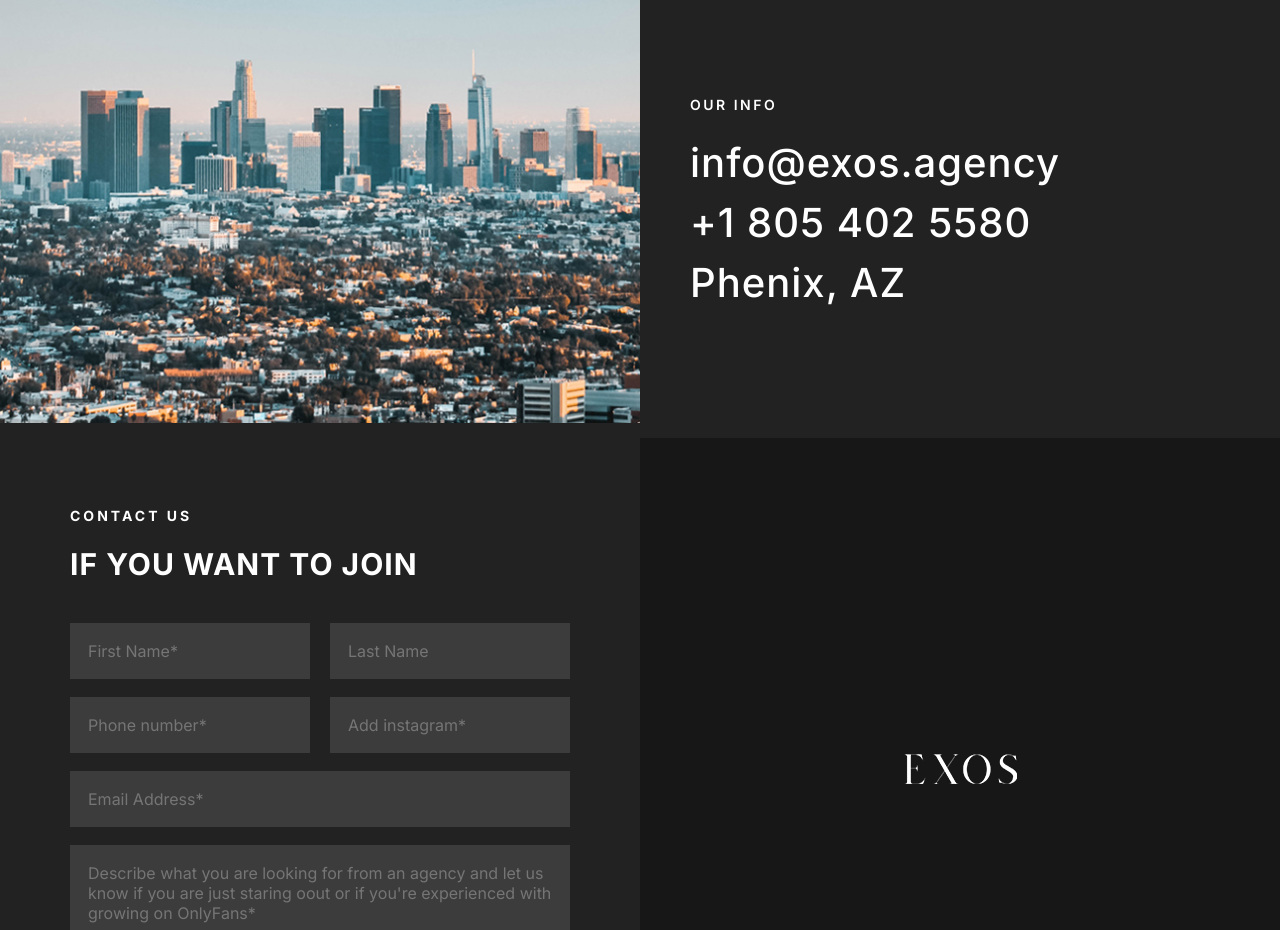
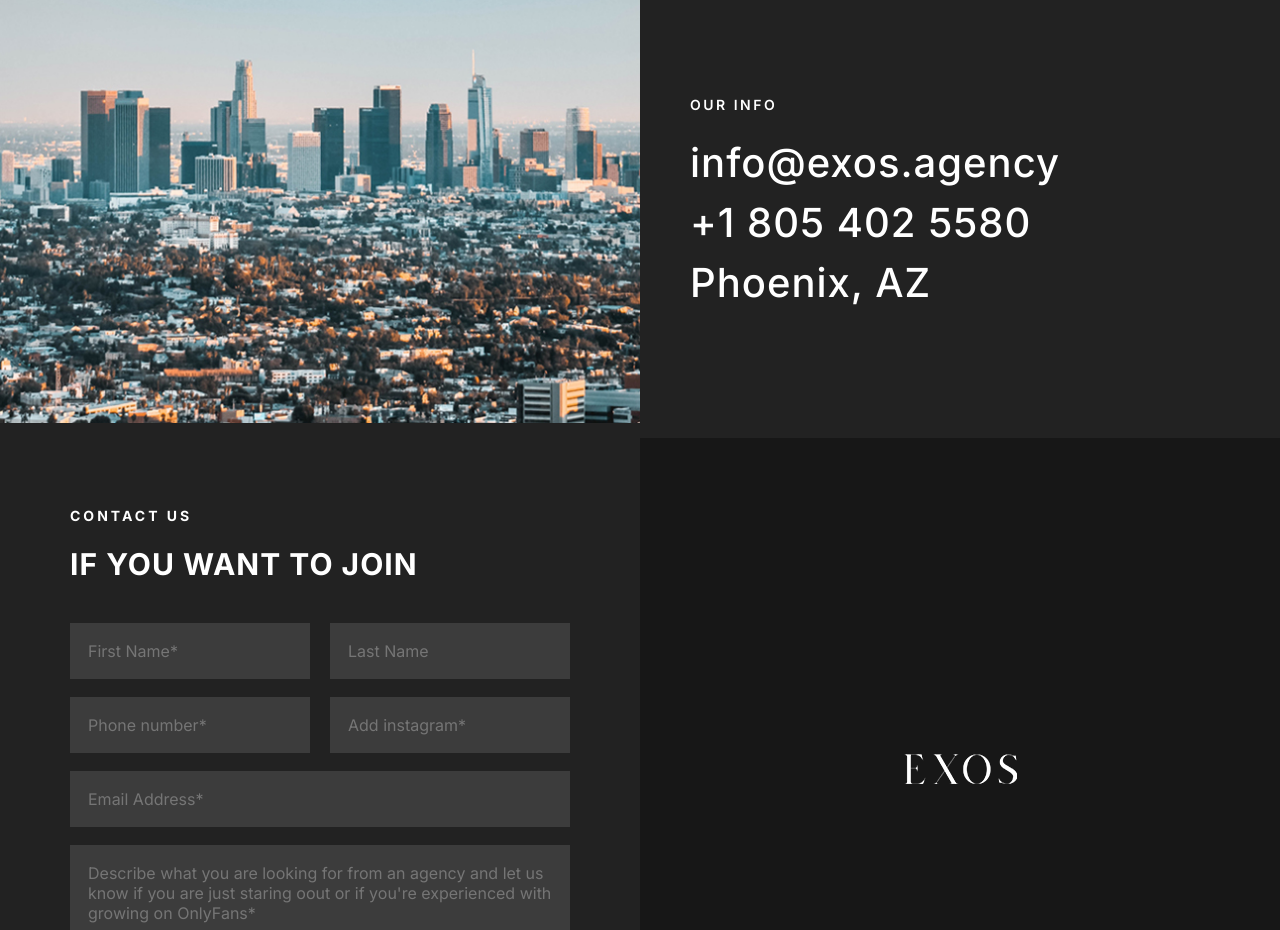
Before and after one commit to exosagency/of-project, a React (Create React App) app: page / in a window 1280 px wide. Shown: the part 4520-5450 px from the top of the page. Built offline with nearby package versions, Linux system fonts and the light colour scheme.

Commit message:
contact fixes

```diff
--- a/src/components/contact-us/index.jsx
+++ b/src/components/contact-us/index.jsx
@@ -24,7 +24,7 @@ const ContactUs = () => {
                             <br />
                             +1 805 402 5580
                             <br />
-                            Phenix, AZ
+                            Phoenix, AZ
                         </h2>
                     </div>
                 </div>
```
